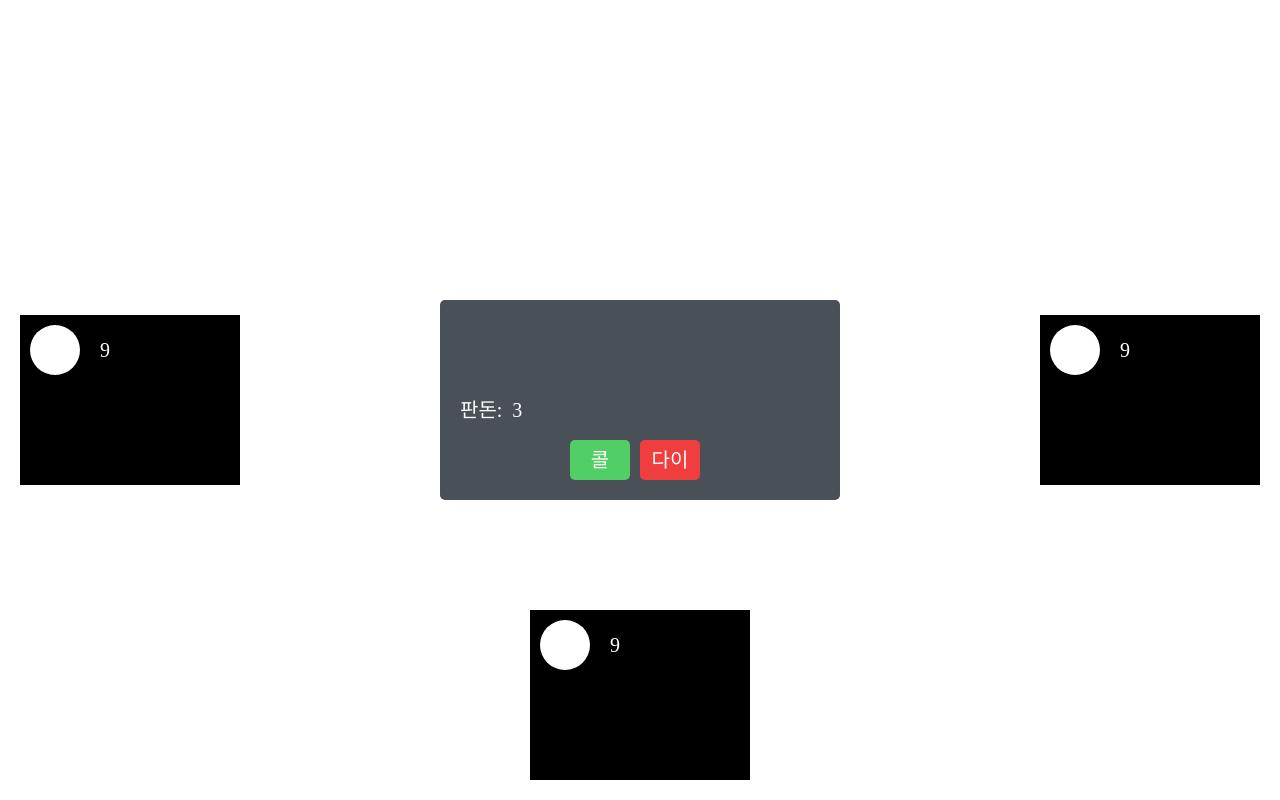
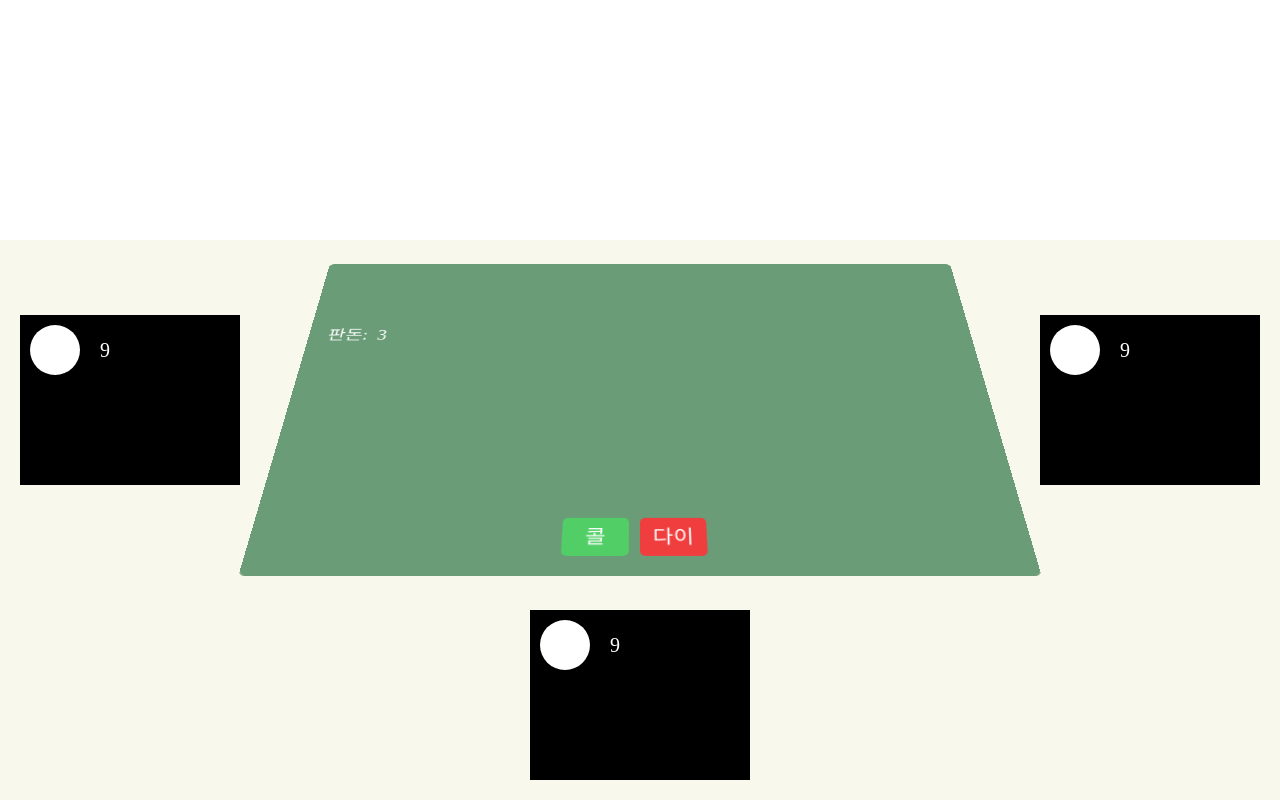
Before and after one commit to childrenOfCrong/HanTang, a website built with webpack: page dist/index.html in a window 1280 px wide. Both pictures are taken after a click on the button "Start". Built offline with nearby package versions, Linux system fonts and the light colour scheme; files whose address does not match are found by name.

Commit message:
style fix

```diff
--- a/src/style/_betContainer.scss
+++ b/src/style/_betContainer.scss
@@ -1,15 +1,21 @@
-.betContainer {
+@import "color";
+.perspectiveContainer {
   position: absolute;
   top: 50%;
   left: 50%;
+  perspective: 1000px;
   transform: translate(-50%, -50%);
-  min-width: 40rem;
+}
+
+.betContainer {
+  transform: rotateX(40deg);
+  width: 70rem;
   display: flex;
   flex-direction: column;
   justify-content: flex-start;
   align-items: flex-start;
-  min-height: 20rem;
-  background: #495057;
+  height: 40rem;
+  background: $color-table;
   box-sizing: border-box;
   border-radius: 0.5rem;
   color: #fff;
--- /dev/null
+++ b/src/style/_color.scss
@@ -0,0 +1,5 @@
+$color-primary: #f9f8ed; // black color
+$color-secondary: #f9f8ed; // white color
+$color-table: #6a9c78;
+$color-text-dark: #42291c;
+$color-text-light: #fff1bc;
--- a/src/style/app.scss
+++ b/src/style/app.scss
@@ -1,12 +1,31 @@
 @import "_reset";
 @import "_players";
 @import "_betContainer";
+@import "_color";
 html {
   font-size: 10px;
 }
 
 .hide {
   display: none;
+}
+
+.room {
+  position: absolute;
+  z-index: -1;
+  display: flex;
+  flex-direction: column;
+  width: 100%;
+  height: 100%;
+  .wall {
+    height: 30%;
+    width: 100%;
+  }
+  .floor {
+    flex: 1;
+    width: 100%;
+    background: $color-primary;
+  }
 }
 
 .container {
```
Also changed, not shown: dist/index.html.
